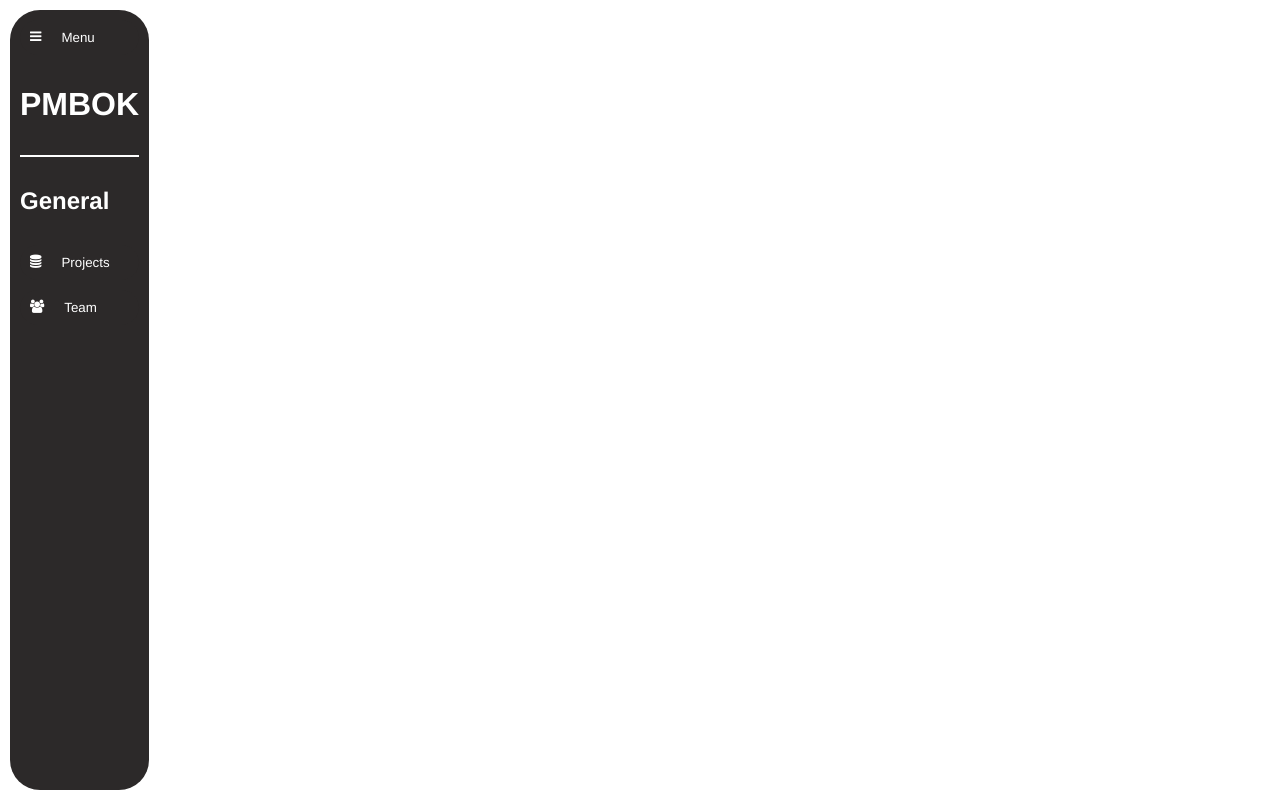
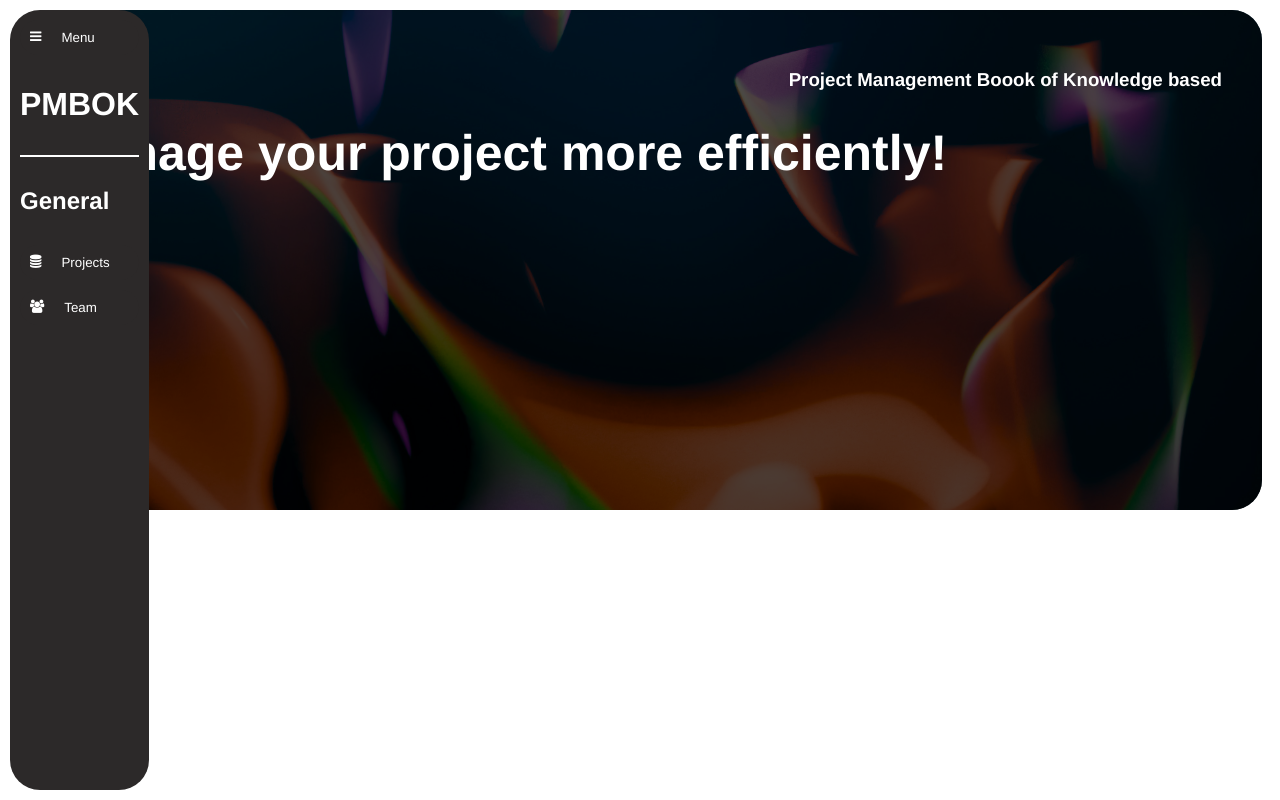
Before and after one commit to AnuraagDeshpande/SoftwareSuperProject_repo, a PHP site: page / in a window 1280 px wide. Run offline with PHP 8.4, Linux system fonts and the light colour scheme.

Commit message:
some experiments with the main page look

```diff
--- a/index.php
+++ b/index.php
@@ -6,6 +6,7 @@
         <title>SE project</title>
         <link href="styles/main.css" rel="stylesheet"/>
         <link href="styles/sidebar.css" rel="stylesheet"/>
+        <link href="styles/index.css" rel="stylesheet"/>
         <link rel="stylesheet" href="https://cdnjs.cloudflare.com/ajax/libs/font-awesome/4.7.0/css/font-awesome.min.css">
         <script type="text/javascript" src="scripts/sidebar.js"></script>
     </head>
@@ -39,5 +40,17 @@
                 </div>
             </button>
         </div>
+        <div class="content">
+            <div class="header">
+                <div class="header-text">
+                    <h3>Project Management Boook of Knowledge based</h3>
+                    <h1>Manage your project more efficiently!</h1>
+                </div>
+                <img src="media/index_header.jpg">
+
+            </div>
+
+        </div>
+
     </body>
 </html>
--- /dev/null
+++ b/styles/index.css
@@ -0,0 +1,29 @@
+.header{
+    position: relative;
+    margin: 10px;
+    height: 500px;
+    overflow: hidden;
+    border-radius: 30px;
+}
+
+.header img {
+    height: auto;
+    width: 100%;
+}
+
+.header-text{
+    position: absolute;
+    inset: 0;
+    background-color: rgba(0,0,0,0.7);
+    color: white;
+    padding: 40px
+}
+
+.header-text h1{
+    font-size: 50px;
+    margin: aut;
+}
+
+.header-text h3{
+ justify-self: flex-end;
+}
--- a/styles/sidebar.css
+++ b/styles/sidebar.css
@@ -20,6 +20,7 @@ This styles the sidebar on the left
 */
 .sidebar{
     /*alignment within the page is foxed*/
+    z-index: 100;
     position: fixed;
     top: 10px;
     left: 10px;
```
Also changed, not shown: media/index_header.jpg (added).
